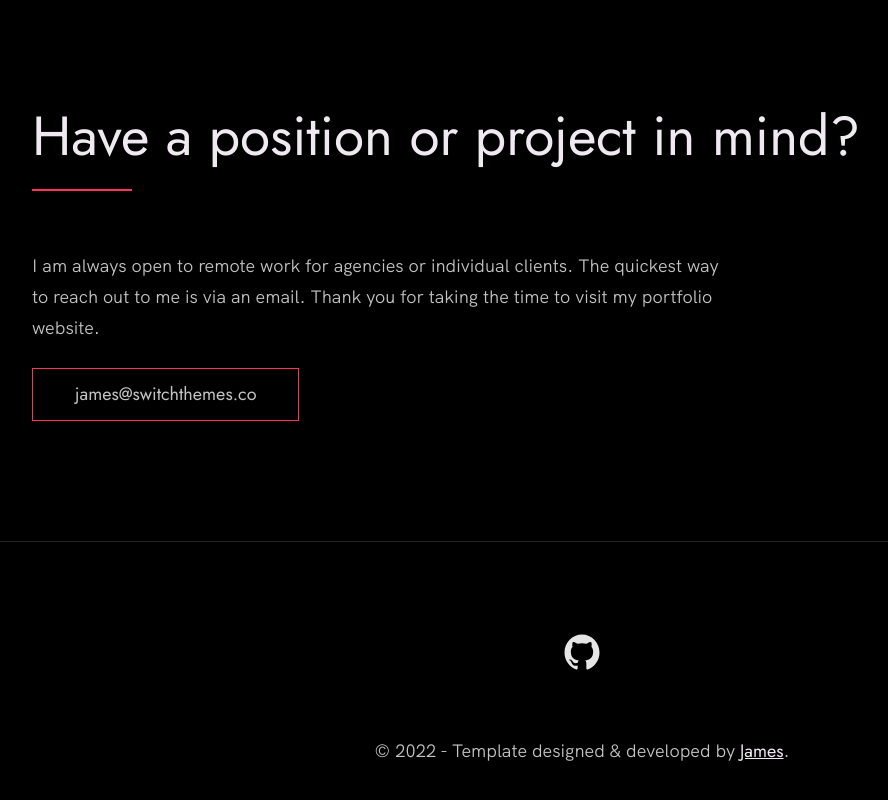
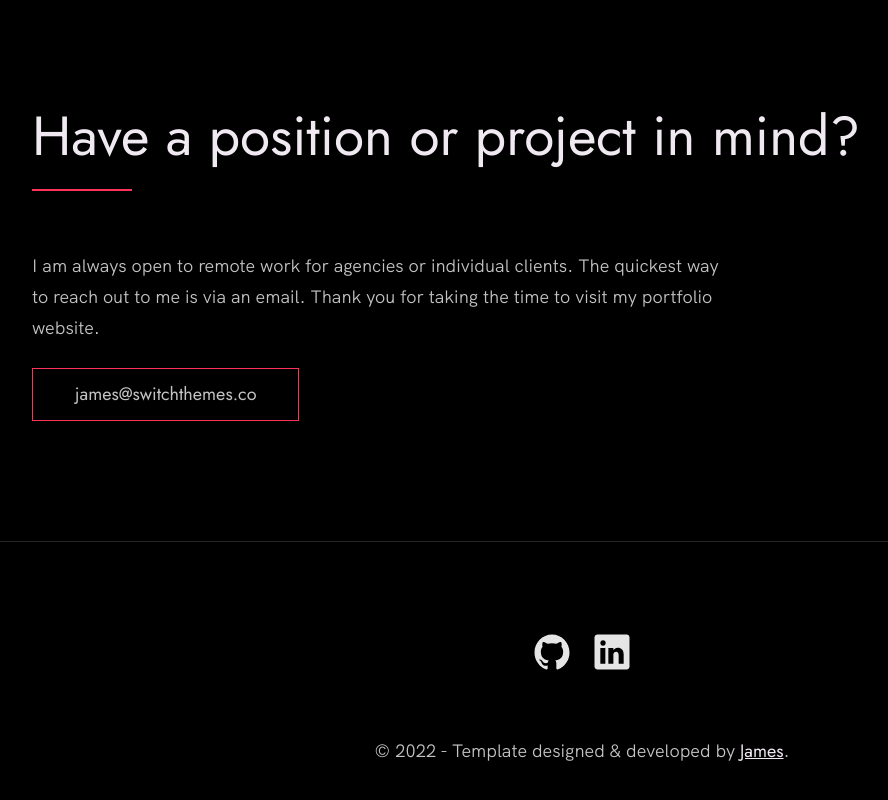
Before and after one commit to crafting117/crafting117.github.io, a plain HTML site: page index.html in a window 1280 px wide. Shown: the part 7876-8676 px from the top of the page, without its empty margins (58-946 px from the left). Drawn offline with Linux system fonts and the light colour scheme.

Commit message:
updated.

```diff
--- a/index.html
+++ b/index.html
@@ -384,11 +384,11 @@
             <img src="./images/github.svg" class="footer__social-image" alt="Github">
           </a>
         </li>
-        <!-- <li class="footer__social-link-item">
-          <a href="https://www.linkedin.com/in/james-craftinguy">
+        <li class="footer__social-link-item">
+          <a href="https://www.linkedin.com/in/james-zhang-3a2622308">
             <img src="./images/linkedin.svg" title="Link to Linkedin Profile" class="footer__social-image" alt="Linkedin">
           </a>
-        </li> -->
+        </li>
       </ul>
       <p>
         &copy; 2022 - Template designed & developed by <a href="" class="link">James</a>.
```
